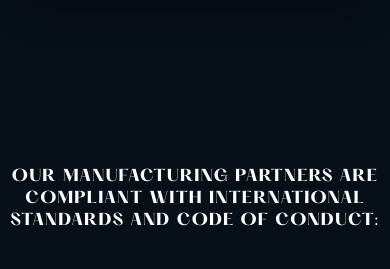
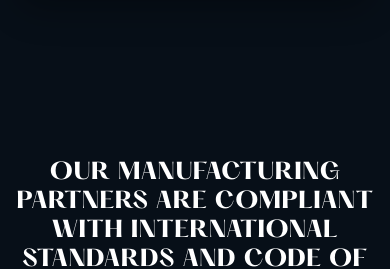
Before and after one commit to ZamanShafin/Debress, a plain HTML site: page sustainability.html in a window 390 px wide. Shown: the part 1757-2026 px from the top of the page. Drawn offline with nearby package versions, Linux system fonts and the light colour scheme; a web font is replaced by a local one.

Commit message:
Update sustainability certifications marquee to contained page width with serif uppercase title matching reference image

```diff
--- a/index.css
+++ b/index.css
@@ -2917,26 +2917,24 @@ body[data-theme="dark"] .vertical-nav-links .nav-link.active .nav-text,
    TEXBRIDGE CERTIFICATIONS PAN MARQUEE (THEME-ADAPTIVE & LIGHT-MODE CLEAN)
    ========================================== */
 .cert-marquee-section {
-  width: 100vw !important;
-  position: relative !important;
-  left: 50% !important;
-  right: 50% !important;
-  margin-left: -50vw !important;
-  margin-right: -50vw !important;
-  padding: 3.5rem 0 !important;
+  width: 100% !important;
+  max-width: 100% !important;
+  padding: 3.5rem 0 1.5rem 0 !important;
   overflow: hidden !important;
   background: transparent !important;
+  margin: 0 auto !important;
+  position: relative !important;
 }
 
 .cert-marquee-title {
-  font-family: var(--font-sans), 'Outfit', sans-serif !important;
-  font-weight: 800 !important;
-  letter-spacing: 0.08em !important;
+  font-family: var(--font-serif), 'PPHatton', 'PP Hatton', 'Hatton', serif !important;
+  font-weight: 700 !important;
+  letter-spacing: 0.03em !important;
   text-transform: uppercase !important;
-  font-size: clamp(0.95rem, 1.8vw, 1.25rem) !important;
-  margin: 0 auto 2.2rem auto !important;
-  max-width: 900px !important;
-  line-height: 1.45 !important;
+  font-size: clamp(1.35rem, 2.4vw, 2.1rem) !important;
+  margin: 0 auto 2.5rem auto !important;
+  max-width: 1100px !important;
+  line-height: 1.35 !important;
   text-align: center !important;
   color: var(--text-main, #0B192C) !important;
   transition: color 0.3s ease !important;
--- a/sustainability.html
+++ b/sustainability.html
@@ -11,7 +11,7 @@
   <link rel="preconnect" href="https://fonts.gstatic.com" crossorigin>
   <link href="https://fonts.googleapis.com/css2?family=Instrument+Serif:ital@0;1&family=Bodoni+Moda:ital,opsz,wght@0,6..96,400..900;1,6..96,400..900&family=Cormorant+Garamond:ital,wght@0,400;0,600;0,700;1,400;1,600;1,700&family=Outfit:wght@300;400;500;600;700;800&family=Playfair+Display:ital,wght@0,400;0,600;1,400;1,600&family=Syne:wght@500;700;800&display=swap" rel="stylesheet">
 
-  <link rel="stylesheet" href="index.css?v=750.0">
+  <link rel="stylesheet" href="index.css?v=800.0">
   <script src="https://cdn.jsdelivr.net/npm/lenis@1.1.18/dist/lenis.min.js"></script>
   <link rel="stylesheet" href="https://cdn.jsdelivr.net/npm/lenis@1.1.18/dist/lenis.css">
   <style>
@@ -173,9 +173,9 @@
       </div>
     </section>
 
-    <!-- FACTORY WITH CERTIFICATIONS HORIZONTAL MARQUEE SECTION (OVERFLOWS OUTSIDE CONTAINER MARGIN) -->
-    <section class="cert-marquee-section" style="width: 100vw !important; position: relative !important; left: 50% !important; right: 50% !important; margin-left: -50vw !important; margin-right: -50vw !important; padding: 4.5rem 0 2rem 0 !important; overflow: hidden !important; background: transparent !important; display: block !important;">
-      <h2 class="cert-marquee-title" style="font-family: var(--font-sans), 'Outfit', sans-serif !important; font-size: clamp(0.95rem, 1.8vw, 1.25rem) !important; font-weight: 800 !important; letter-spacing: 0.08em !important; text-transform: uppercase !important; max-width: 900px !important; margin: 0 auto 2.5rem auto !important; line-height: 1.45 !important; text-align: center !important;">OUR MANUFACTURING PARTNERS ARE COMPLIANT WITH INTERNATIONAL STANDARDS AND CODE OF CONDUCT:</h2>
+    <!-- FACTORY WITH CERTIFICATIONS HORIZONTAL MARQUEE SECTION (CONTAINED WITHIN PAGE MARGINS) -->
+    <section class="cert-marquee-section" style="width: 100% !important; max-width: 100% !important; overflow: hidden !important; padding: 4rem 0 1.5rem 0 !important; margin: 0 auto !important; position: relative !important; background: transparent !important; display: block !important;">
+      <h2 class="cert-marquee-title" style="font-family: var(--font-serif), 'PPHatton', 'PP Hatton', 'Hatton', serif !important; font-size: clamp(1.35rem, 2.4vw, 2.1rem) !important; font-weight: 700 !important; letter-spacing: 0.03em !important; text-transform: uppercase !important; max-width: 1100px !important; margin: 0 auto 2.8rem auto !important; line-height: 1.35 !important; text-align: center !important; color: var(--text-main, #FFFFFF) !important;">OUR MANUFACTURING PARTNERS ARE COMPLIANT WITH INTERNATIONAL STANDARDS AND CODE OF CONDUCT:</h2>
 
       <div class="cert-marquee-container" style="display: flex !important; flex-direction: row !important; overflow: hidden !important; width: 100% !important; position: relative !important; mask-image: linear-gradient(to right, transparent 0%, black 5%, black 95%, transparent 100%) !important; -webkit-mask-image: linear-gradient(to right, transparent 0%, black 5%, black 95%, transparent 100%) !important;">
         <div class="cert-marquee-track" style="display: flex !important; flex-direction: row !important; flex-wrap: nowrap !important; align-items: center !important; gap: 2.5rem !important; width: max-content !important; animation: certMarqueePan 25s linear infinite !important; will-change: transform !important;">
```
